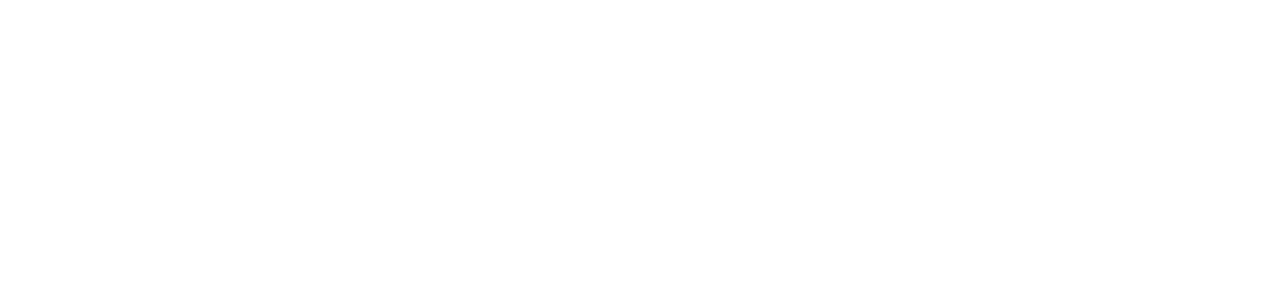
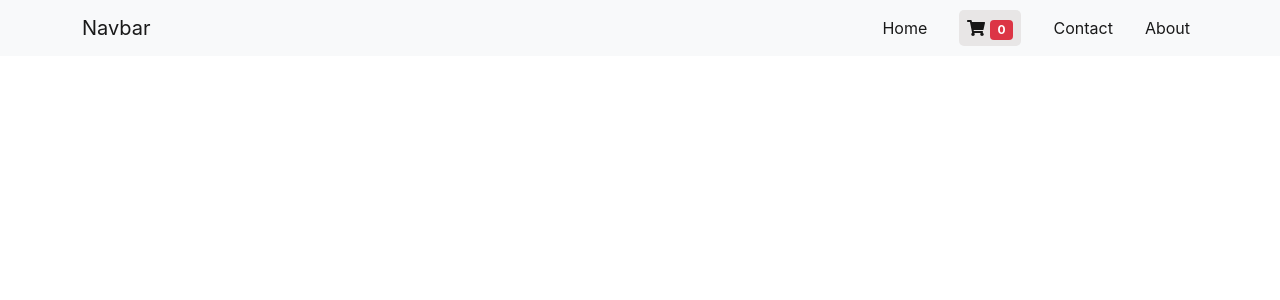
Before and after one commit to junaidmia/Redux-project, a React (Create React App) app: page / in a window 1280 px wide. Shown: the top 300 px of the page. Built offline with nearby package versions, Linux system fonts and the light colour scheme.

Commit message:
navbar done

```diff
--- a/package.json
+++ b/package.json
@@ -3,6 +3,11 @@
   "version": "0.1.0",
   "private": true,
   "dependencies": {
+    "@fortawesome/fontawesome-svg-core": "^1.2.35",
+    "@fortawesome/free-brands-svg-icons": "^5.15.3",
+    "@fortawesome/free-regular-svg-icons": "^5.15.3",
+    "@fortawesome/free-solid-svg-icons": "^5.15.3",
+    "@fortawesome/react-fontawesome": "^0.1.14",
     "@testing-library/jest-dom": "^5.12.0",
     "@testing-library/react": "^11.2.7",
     "@testing-library/user-event": "^12.8.3",
--- a/public/index.html
+++ b/public/index.html
@@ -24,7 +24,20 @@
       work correctly both with client-side routing and a non-root public URL.
       Learn how to configure a non-root public URL by running `npm run build`.
     -->
+
+
+                            <!-- bootstrap  -->
+
+      <link href="https://cdn.jsdelivr.net/npm/bootstrap@5.0.1/dist/css/bootstrap.min.css" rel="stylesheet" integrity="sha384-+0n0xVW2eSR5OomGNYDnhzAbDsOXxcvSN1TPprVMTNDbiYZCxYbOOl7+AMvyTG2x" crossorigin="anonymous">
+
+      <script src="https://cdn.jsdelivr.net/npm/bootstrap@5.0.1/dist/js/bootstrap.bundle.min.js" integrity="sha384-gtEjrD/SeCtmISkJkNUaaKMoLD0//ElJ19smozuHV6z3Iehds+3Ulb9Bn9Plx0x4" crossorigin="anonymous"></script>
+
+
     <title>React App</title>
+
+
+
+
   </head>
   <body>
     <noscript>You need to enable JavaScript to run this app.</noscript>
--- a/src/App.js
+++ b/src/App.js
@@ -1,9 +1,10 @@
+import Home from "./Components/Home/Home";
 
 
 function App() {
   return (
     <div>
-
+      <Home> </Home>
     </div>
   );
 }
--- a/src/Components/Home/Home.js
+++ b/src/Components/Home/Home.js
@@ -1,11 +1,13 @@
 import React from 'react';
+import Navbar from './Navbar/Navbar';
 
 const Home = () => {
 
 
     return (
+
         <div>
-
+            <Navbar></Navbar>
         </div>
     );
 };
--- /dev/null
+++ b/src/Components/Home/Navbar/Navbar.js
@@ -0,0 +1,48 @@
+import { faShoppingCart } from '@fortawesome/free-solid-svg-icons';
+import { FontAwesomeIcon } from '@fortawesome/react-fontawesome';
+import React from 'react';
+
+const Navbar = () => {
+
+    return (
+
+        <div>
+            <nav class="navbar navbar-expand-lg navbar-light bg-light">
+                <div class="container-fluid container">
+                    <a class="navbar-brand" href="...">Navbar</a>
+                    <button class="navbar-toggler" type="button" data-bs-toggle="collapse" data-bs-target="#navbarSupportedContent" aria-controls="navbarSupportedContent" aria-expanded="false" aria-label="Toggle navigation">
+                        <span class="navbar-toggler-icon"></span>
+                    </button>
+                    <div class="collapse navbar-collapse" id="navbarSupportedContent">
+
+                        <ul class="navbar-nav  mb-2 mb-lg-0 ms-auto ">
+
+                            <li class="nav-item ml-3">
+                                <a class="nav-link active" aria-current="page" href="...">Home</a>
+                            </li>
+
+                            <li class="nav-item ms-3">
+                                <a class="nav-link active " href="..."> <span style={{ padding: '8px', backgroundColor: "#E8E6E6", borderRadius: '5px' }}>
+
+                                    <FontAwesomeIcon icon={faShoppingCart} /> <span class="badge bg-danger"> 0 </span></span>
+                                </a>
+                            </li>
+
+                            <li class="nav-item ms-3">
+                                <a class="nav-link active" href="...">Contact</a>
+                            </li>
+
+                            <li class="nav-item ms-3">
+                                <a class="nav-link active" href="...">About</a>
+                            </li>
+
+                        </ul>
+
+                    </div>
+                </div>
+            </nav>
+        </div>
+    );
+};
+
+export default Navbar;
```
Also changed, not shown: 1 other file (tests, documents, lock files or other folders).
